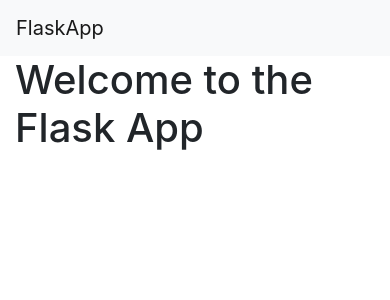
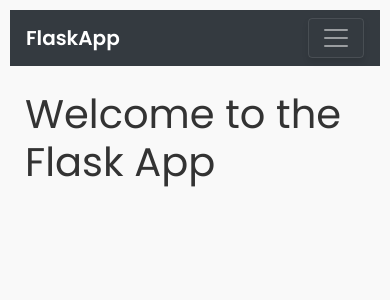
Before and after one commit to ecocultura/new_flask_app, a Flask app: page / in a window 390 px wide. Shown: the top 300 px of the page. Run offline with Flask 3, Linux system fonts and the light colour scheme; some libraries are stand-ins or nearby versions.

Commit message:
Descripcion detallada de los cambios realizados

```diff
--- a/app/templates/base.html
+++ b/app/templates/base.html
@@ -6,11 +6,15 @@
     <meta name="viewport" content="width=device-width, initial-scale=1.0">
     <title>{% block title %}Flask App{% endblock %}</title>
     <link rel="stylesheet" href="https://stackpath.bootstrapcdn.com/bootstrap/4.3.1/css/bootstrap.min.css">
+    <link rel="stylesheet" href="{{ url_for('static', filename='style.css') }}">
 </head>
 <body>
-    <nav class="navbar navbar-expand-lg navbar-light bg-light">
+    <nav class="navbar navbar-expand-lg navbar-dark bg-dark">
         <a class="navbar-brand" href="{{ url_for('home') }}">FlaskApp</a>
-        <div class="collapse navbar-collapse">
+        <button class="navbar-toggler" type="button" data-toggle="collapse" data-target="#navbarNav" aria-controls="navbarNav" aria-expanded="false" aria-label="Toggle navigation">
+            <span class="navbar-toggler-icon"></span>
+        </button>
+        <div class="collapse navbar-collapse" id="navbarNav">
             <ul class="navbar-nav ml-auto">
                 {% if current_user.is_authenticated %}
                     <li class="nav-item">
@@ -30,7 +34,7 @@
             </ul>
         </div>
     </nav>
-    <div class="container">
+    <div class="container mt-4">
         {% with messages = get_flashed_messages(with_categories=true) %}
             {% if messages %}
                 {% for category, message in messages %}
@@ -42,5 +46,8 @@
         {% endwith %}
         {% block content %}{% endblock %}
     </div>
+    <script src="https://code.jquery.com/jquery-3.3.1.slim.min.js"></script>
+    <script src="https://cdnjs.cloudflare.com/ajax/libs/popper.js/1.14.7/umd/popper.min.js"></script>
+    <script src="https://stackpath.bootstrapcdn.com/bootstrap/4.3.1/js/bootstrap.min.js"></script>
 </body>
 </html>
--- /dev/null
+++ b/static/style.css
@@ -0,0 +1,106 @@
+/* Importando Google Fonts */
+@import url('https://fonts.googleapis.com/css2?family=Poppins:wght@400;600&display=swap');
+
+/* Variables de colores */
+:root {
+  --primary-color: #4CAF50; /* Verde */
+  --secondary-color: #f9f9f9; /* Gris claro */
+  --accent-color: #FF5722; /* Naranja */
+  --text-color: #333; /* Gris oscuro */
+}
+
+/* Estilos generales */
+body {
+  background-color: var(--secondary-color);
+  color: var(--text-color);
+  font-family: 'Poppins', sans-serif;
+  margin: 0;
+  padding: 20px;
+}
+
+a {
+  color: var(--primary-color);
+  text-decoration: none;
+}
+
+a:hover {
+  text-decoration: underline;
+}
+
+/* Estilos de los botones */
+button {
+  background-color: var(--primary-color); /* Color de fondo */
+  color: white; /* Color del texto */
+  border: 2px solid var(--primary-color); /* Borde sólido */
+  padding: 12px 24px; /* Espaciado interior */
+  border-radius: 25px; /* Bordes redondeados */
+  cursor: pointer; /* Cursor al pasar el ratón */
+  font-family: 'Poppins', sans-serif; /* Tipo de letra */
+  font-weight: 600; /* Peso de la fuente */
+  text-transform: uppercase; /* Transformar texto a mayúsculas */
+  letter-spacing: 1px; /* Espaciado entre letras */
+  transition: all 0.3s ease; /* Transición suave */
+  box-shadow: 0 4px 6px rgba(0, 0, 0, 0.1); /* Sombra */
+}
+
+button:hover {
+  background-color: var(--accent-color); /* Cambia el color de fondo */
+  border-color: var(--accent-color); /* Cambia el color del borde */
+  box-shadow: 0 8px 12px rgba(0, 0, 0, 0.2); /* Aumenta la sombra */
+}
+
+button:active {
+  transform: translateY(2px); /* Efecto de clic */
+}
+
+/* Estilo para la barra de navegación */
+.navbar {
+  font-family: 'Poppins', sans-serif;
+  font-weight: 600;
+}
+
+.nav-link {
+  color: white !important;
+  transition: color 0.3s ease;
+}
+
+.nav-link:hover {
+  color: var(--accent-color) !important;
+}
+
+/* Headers and Footer */
+header, footer {
+  background-color: var(--primary-color);
+  color: white;
+  padding: 20px;
+  text-align: center;
+}
+
+/* Card Styles */
+.card {
+  background-color: white;
+  box-shadow: 0 4px 8px rgba(0,0,0,0.1);
+  margin: 20px;
+  padding: 20px;
+  border-radius: 10px;
+  transition: box-shadow 0.3s ease;
+}
+
+.card:hover {
+  box-shadow: 0 8px 16px rgba(0,0,0,0.2);
+}
+
+/* Responsive Design Adjustments */
+@media (max-width: 768px) {
+  body {
+    padding: 10px;
+  }
+
+  .card {
+    margin: 10px;
+  }
+
+  header, footer {
+    padding: 10px;
+  }
+}
```
